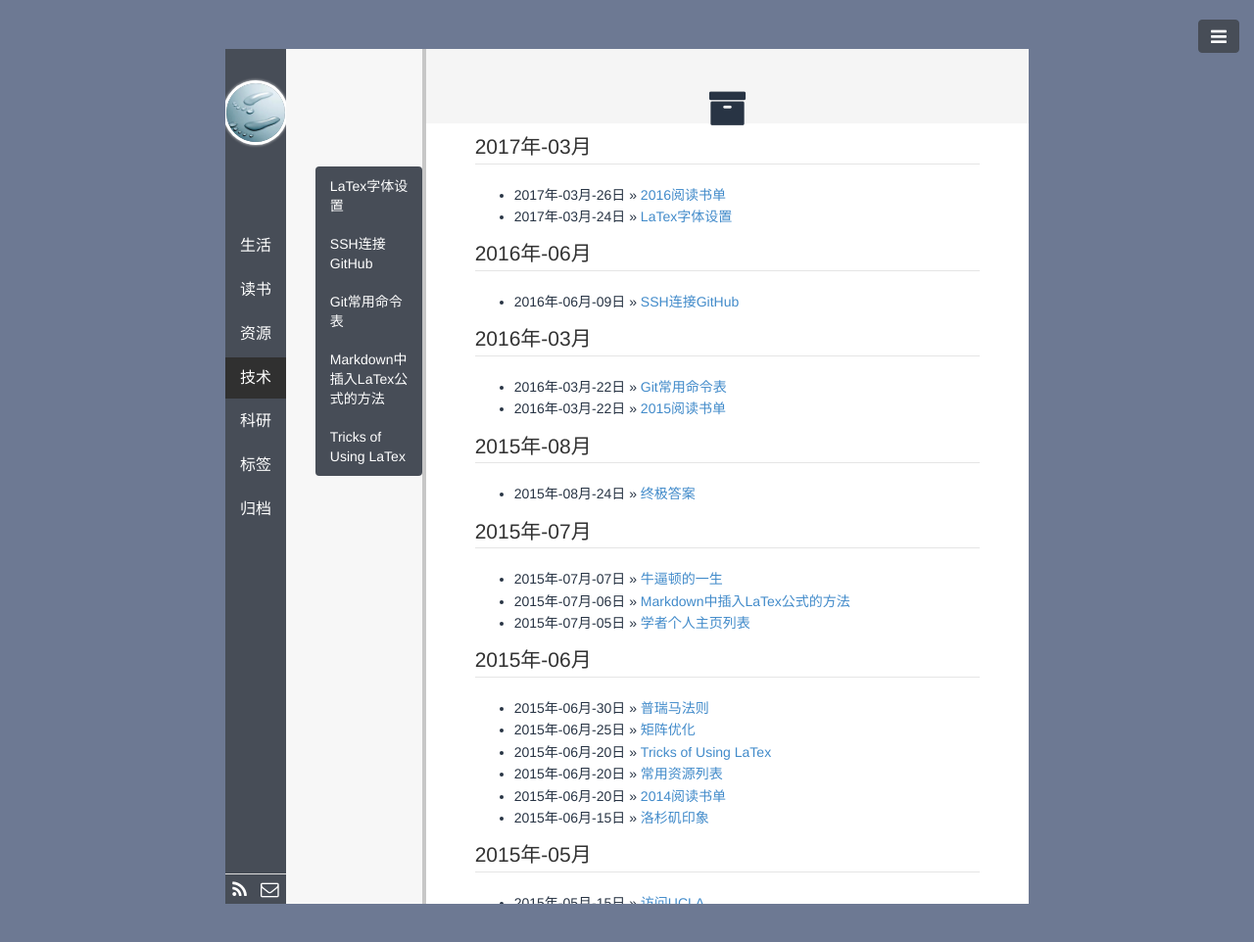
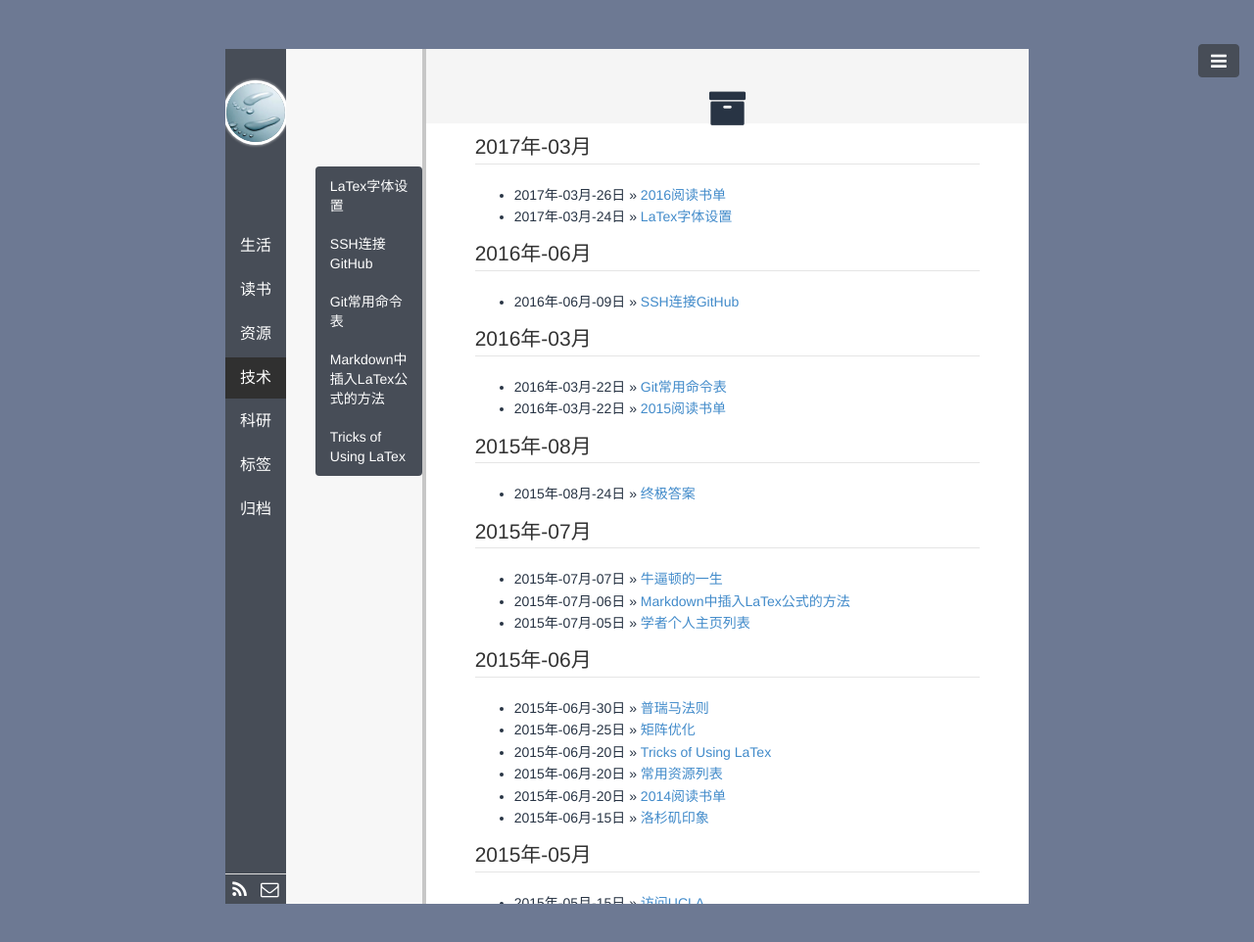
Before and after one commit to polyHong/polyHong.github.io, a Jekyll site: the page built from pages/archive.html, in a window 1280 px wide. Shown: the top 962 px of the page at 98% size. Built offline with Jekyll 4.4.1, drawn with Linux system fonts in a browser that asks for light colours; Markdown is read by kramdown in place of the engine named in the settings; comment, search, counter and statistics services are not loaded.

Commit message:
udpate nav button

```diff
--- a/_includes/footer.html
+++ b/_includes/footer.html
@@ -1,9 +1,9 @@
-<div style="position:fixed;right:15px;top:62px;">
+<div style="position:fixed;right:15px;top:87px;">
   <button id="content_btn" class="btn btn-primary" style="width:43px; height:34px;">
     <i class="fa fa-lg fa-plus"></i>
   </button>
 </div>
-<div style="position:fixed;right:15px;top:20px;">
+<div style="position:fixed;right:15px;top:45px;">
   <button id="nav_btn" class="btn btn-primary">
     <i class="fa fa-lg fa-navicon"></i>
   </button>
```
